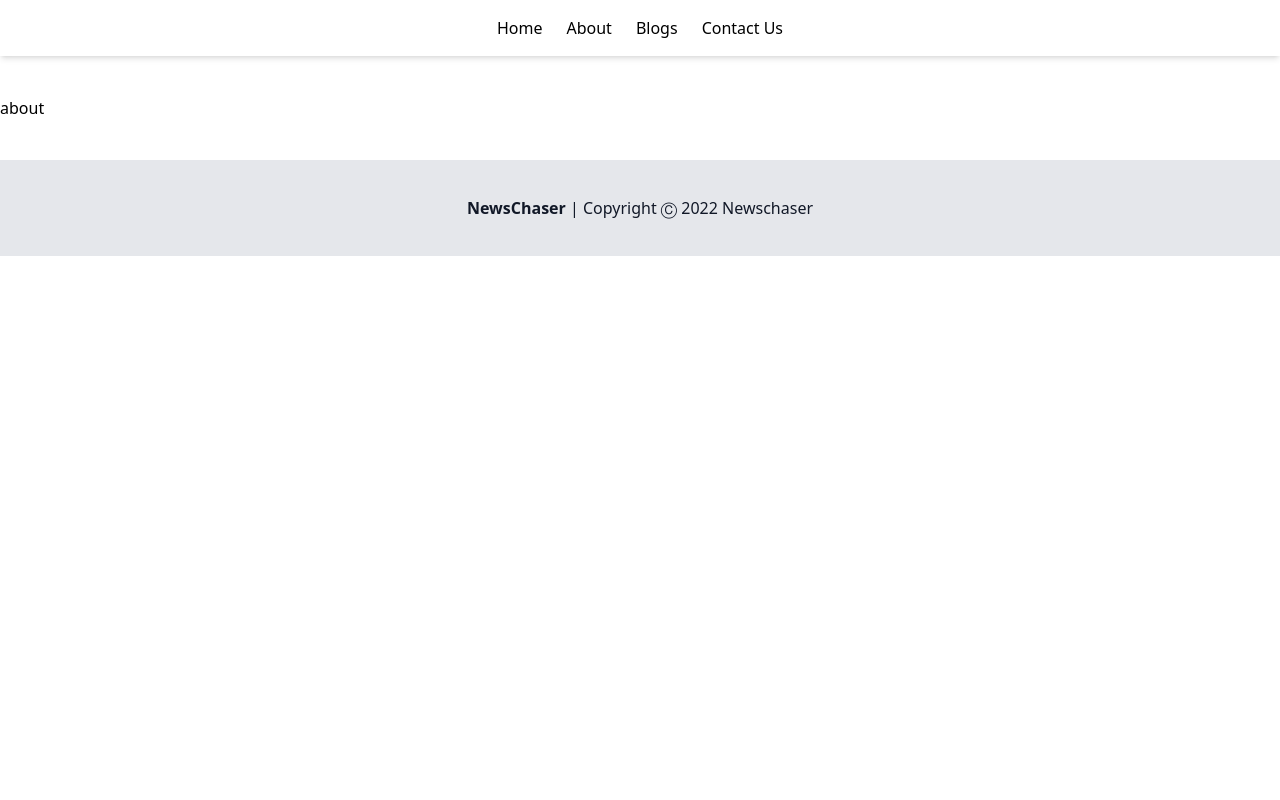
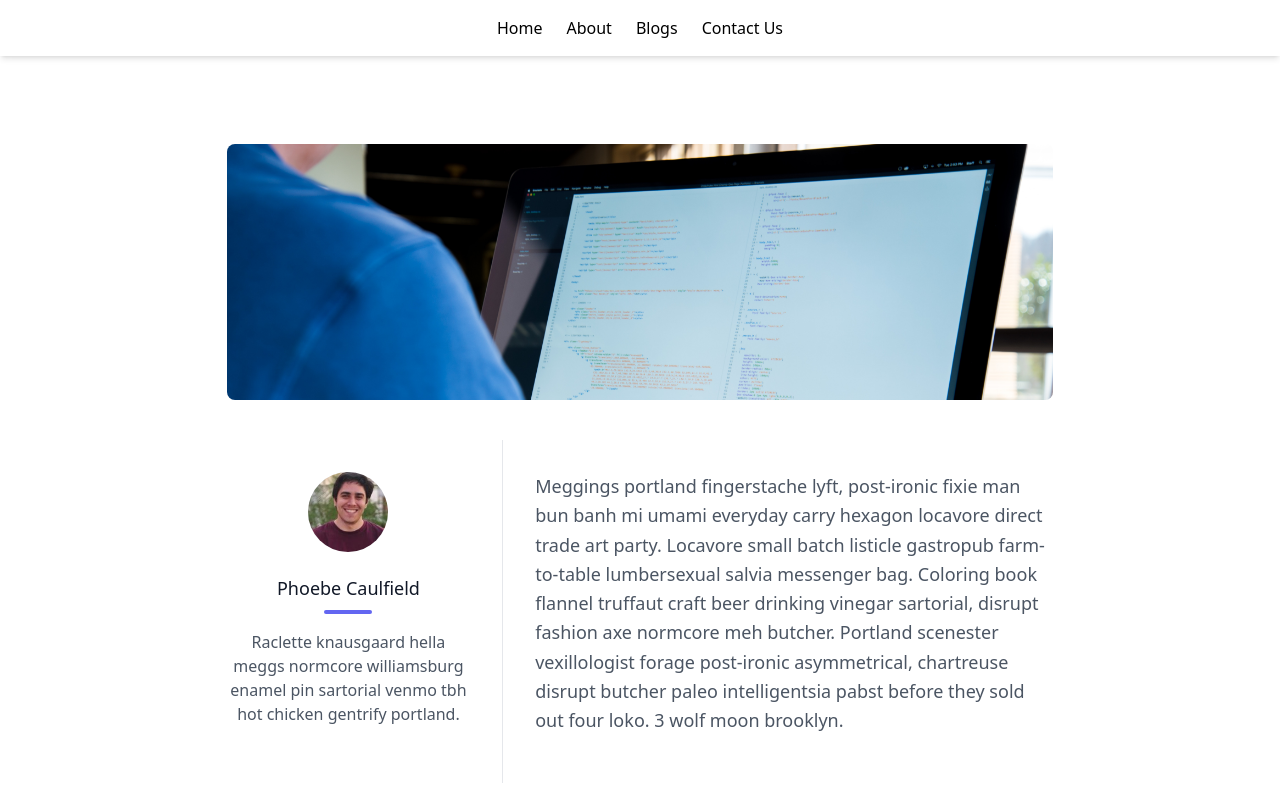
Before and after one commit to SpeedCodeWithMoksh/NextJs-Course, a Next.js app in the folder NewsChaser Blog/: page /about in a window 1280 px wide. Shown: the top 800 px of the page. Built offline with nearby package versions, Linux system fonts and the light colour scheme.

Commit message:
Tutorial-22

```diff
--- a/NewsChaser Blog/pages/about.js
+++ b/NewsChaser Blog/pages/about.js
@@ -1,8 +1,39 @@
 import React from 'react'
+import Head from 'next/head'
 
 const about = () => {
   return (
-    <div>about</div>
+    <div>
+      <Head>
+        <title> About | Newschaser</title>
+        </Head>
+
+        <section className="text-gray-600 body-font">
+  <div className="container px-5 py-12 mx-auto flex flex-col">
+    <div className="lg:w-4/6 mx-auto">
+      <div className="rounded-lg h-64 overflow-hidden">
+        <img alt="content" className="object-cover object-top h-full w-full" src="hero.jpg" />
+      </div>
+      <div className="flex flex-col sm:flex-row mt-10">
+        <div className="sm:w-1/3 text-center sm:pr-8 sm:py-8">
+          <div className="w-20 h-20 rounded-full inline-flex items-center justify-center bg-gray-200 text-gray-400">
+           <img className='rounded-full' src="user-img.jpg" alt="" />
+              <circle cx="12" cy="7" r="4"></circle>
+          </div>
+          <div className="flex flex-col items-center text-center justify-center">
+            <h2 className="font-medium title-font mt-4 text-gray-900 text-lg">Phoebe Caulfield</h2>
+            <div className="w-12 h-1 bg-indigo-500 rounded mt-2 mb-4"></div>
+            <p className="text-base">Raclette knausgaard hella meggs normcore williamsburg enamel pin sartorial venmo tbh hot chicken gentrify portland.</p>
+          </div>
+        </div>
+        <div className="sm:w-2/3 sm:pl-8 sm:py-8 sm:border-l border-gray-200 sm:border-t-0 border-t mt-4 pt-4 sm:mt-0 text-center sm:text-left">
+          <p className="leading-relaxed text-lg mb-4">Meggings portland fingerstache lyft, post-ironic fixie man bun banh mi umami everyday carry hexagon locavore direct trade art party. Locavore small batch listicle gastropub farm-to-table lumbersexual salvia messenger bag. Coloring book flannel truffaut craft beer drinking vinegar sartorial, disrupt fashion axe normcore meh butcher. Portland scenester vexillologist forage post-ironic asymmetrical, chartreuse disrupt butcher paleo intelligentsia pabst before they sold out four loko. 3 wolf moon brooklyn.</p>
+        </div>
+      </div>
+    </div>
+  </div>
+</section>
+    </div>
   )
 }
 
```
Also changed, not shown: NewsChaser Blog/public/hero.jpg (added), NewsChaser Blog/public/user-img.jpg (added).
